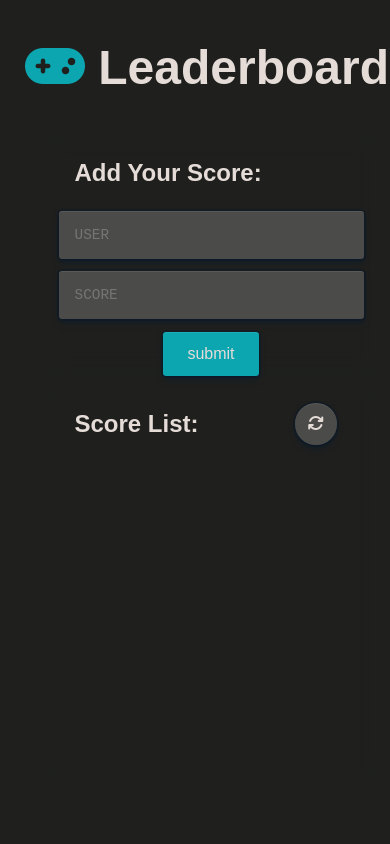
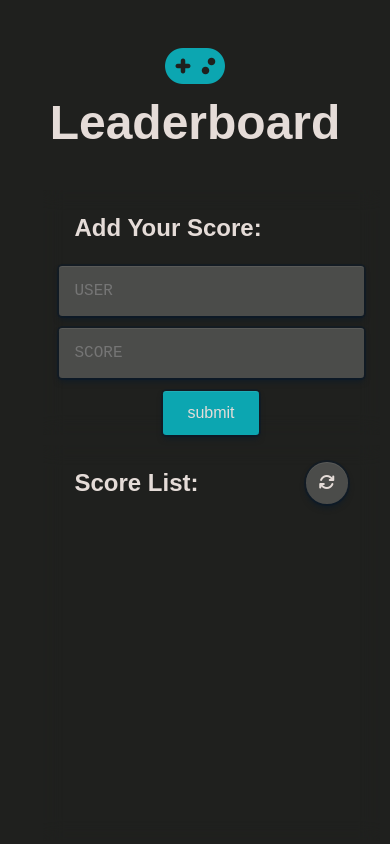
Before and after one commit to kaizipaul/leaderboard-with-async, a website built with webpack: page src/index.html in a window 390 px wide. Built offline with nearby package versions, Linux system fonts and the light colour scheme; no server answers.

Commit message:
fix heading and refresh button for mobile version

```diff
--- a/src/style.css
+++ b/src/style.css
@@ -7,14 +7,10 @@ body {
   margin: 0 !important;
   padding: 0 !important;
   font-size: 14px;
-  max-width: 100vw;
   box-sizing: border-box;
-  overflow-x: hidden;
-  white-space: normal;
   font-family: 'IBM Plex', sans-serif;
   color: #e5dcd8;
   background: #1f201e;
-  background-size: cover;
 }
 
 .flex {
@@ -23,7 +19,7 @@ body {
 
 h2 {
   font-size: 3rem;
-  margin-left: 1.5rem;
+  padding: 0 1.5rem;
 }
 
 .fa-gamepad {
@@ -55,7 +51,6 @@ h2 {
   display: flex;
   justify-content: space-between;
   align-items: center;
-  width: 96%;
 }
 
 .recent-top h3 {
@@ -107,10 +102,11 @@ h2 {
 .score-input {
   border: none;
   padding: 1rem 1rem;
-  font-size: 0.9rem;
+  font-size: 1rem;
   background-color: #4b4c4a;
   border-radius: 0.2rem;
   width: 60%;
+  color: #0ca6b1;
   font-family: 'Hack', monospace;
   box-shadow: rgba(6, 24, 44, 0.4) 0 0 0 2px, rgba(6, 24, 44, 0.65) 0 4px 6px -1px, rgba(255, 255, 255, 0.08) 0 1px 0 inset;
 }
```
